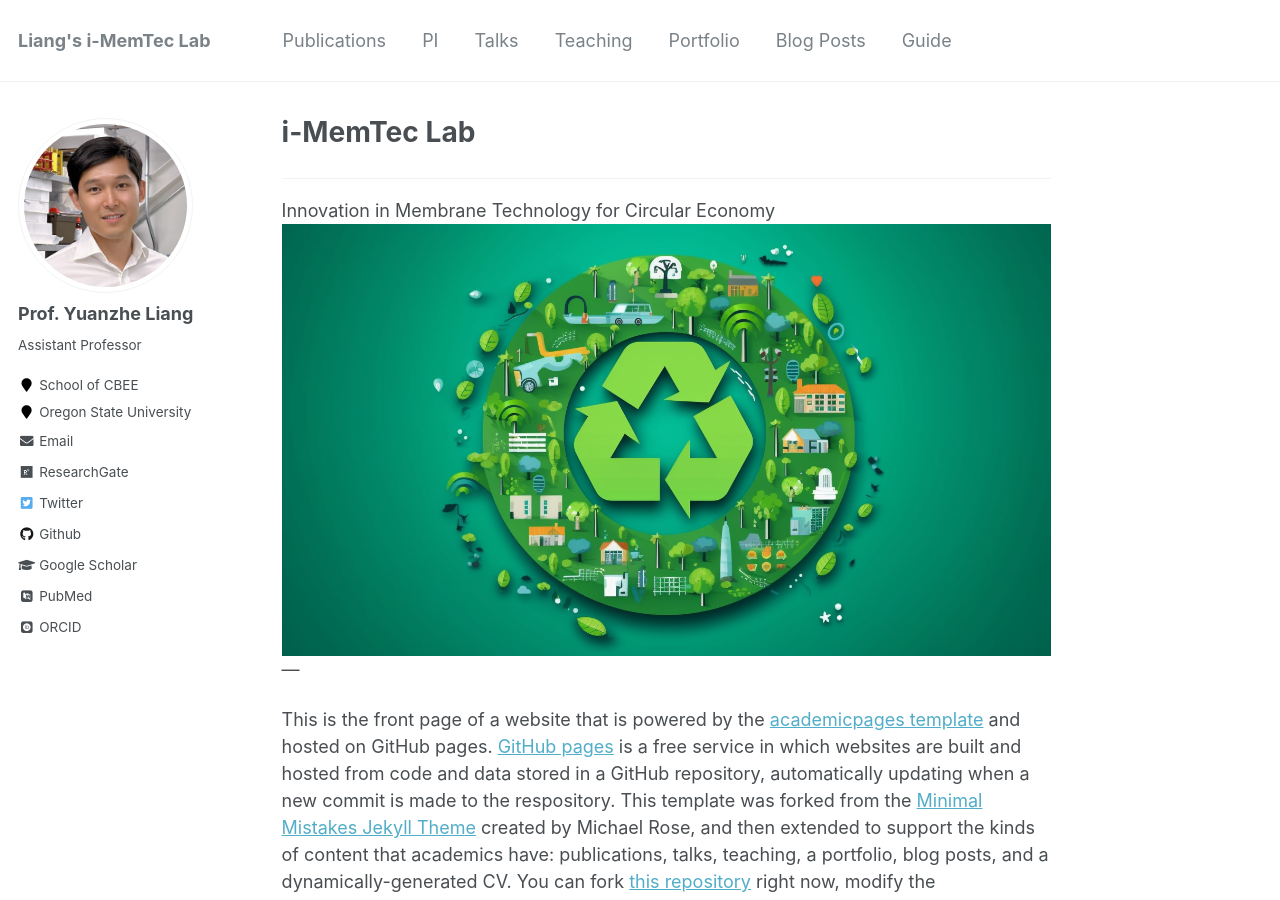
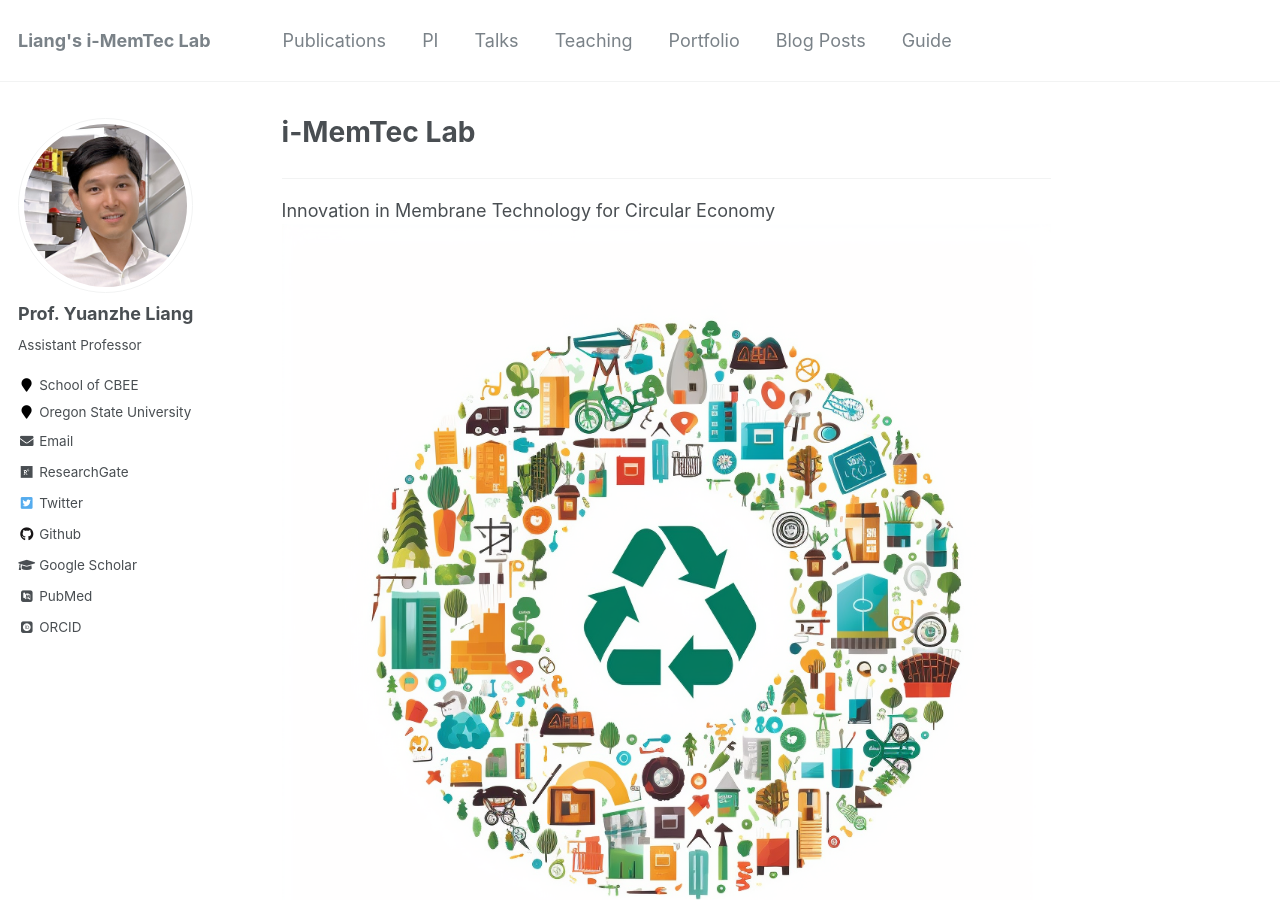
Before and after one commit to yuanzheliang/yuanzheliang.github.io, a Jekyll site: the page built from _pages/about.md, in a window 1280 px wide and 900 px high. Built offline with Jekyll 4.4.1, drawn with Linux system fonts in a browser that asks for light colours; some web fonts are replaced.

Commit message:
Update about.md

```diff
--- a/_pages/about.md
+++ b/_pages/about.md
@@ -10,7 +10,7 @@ redirect_from:
 
 ---
 Innovation in Membrane Technology for Circular Economy
-<br/><img src='/images/FB2.png'>
+<br/><img src='/images/FrontBack.png'>
 ---
 
 This is the front page of a website that is powered by the [academicpages template](https://github.com/academicpages/academicpages.github.io) and hosted on GitHub pages. [GitHub pages](https://pages.github.com) is a free service in which websites are built and hosted from code and data stored in a GitHub repository, automatically updating when a new commit is made to the respository. This template was forked from the [Minimal Mistakes Jekyll Theme](https://mmistakes.github.io/minimal-mistakes/) created by Michael Rose, and then extended to support the kinds of content that academics have: publications, talks, teaching, a portfolio, blog posts, and a dynamically-generated CV. You can fork [this repository](https://github.com/academicpages/academicpages.github.io) right now, modify the configuration and markdown files, add your own PDFs and other content, and have your own site for free, with no ads! An older version of this template powers my own personal website at [stuartgeiger.com](http://stuartgeiger.com), which uses [this Github repository](https://github.com/staeiou/staeiou.github.io).
```
